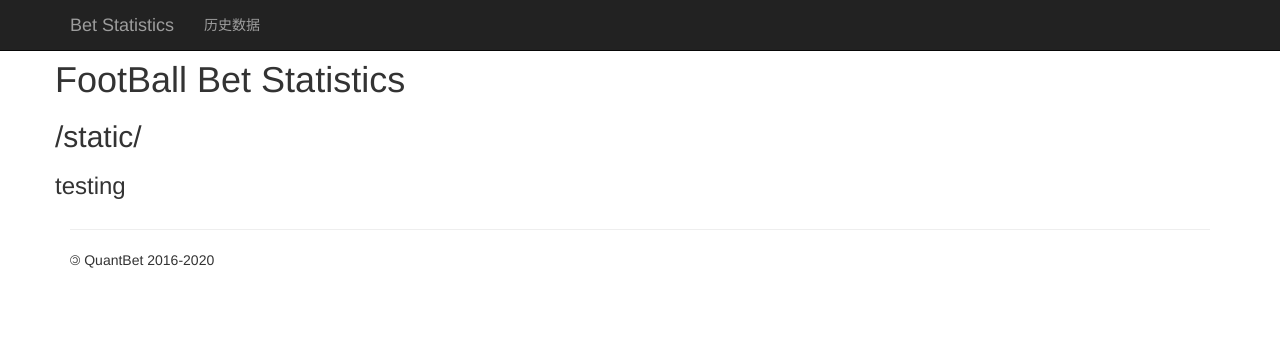
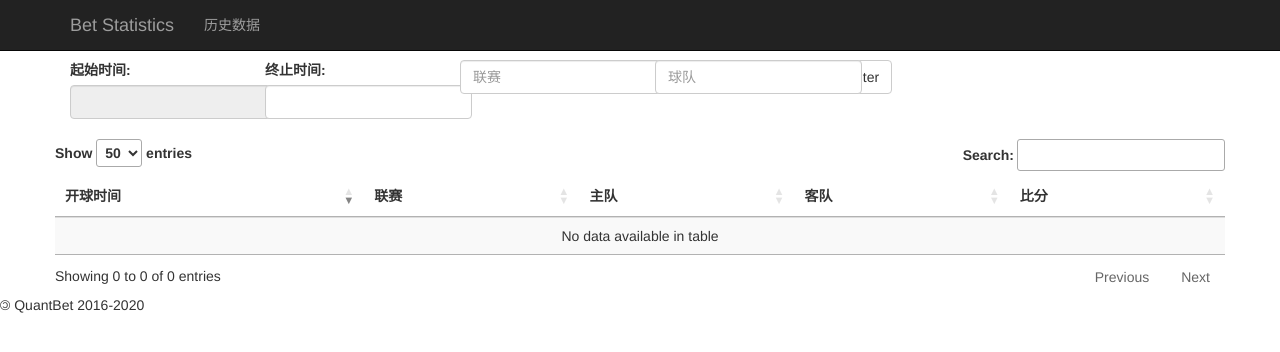
Before and after one commit to ChenjunZou/QuantBet, a Django app: page /history/ in a window 1280 px wide. Shown: the top 352 px of the page. Run offline with Django 3.2, Linux system fonts and the light colour scheme; data that the repository does not hold is empty; some libraries are stand-ins or nearby versions.

Commit message:
initial football history web page done

```diff
--- a/bet/bet/settings.py
+++ b/bet/bet/settings.py
@@ -139,6 +139,7 @@
     'django.contrib.sessions',
     'django.contrib.messages',
     'django.contrib.staticfiles',
+    'crispy_forms',
     'history',
 )
 
@@ -196,3 +197,5 @@
         },
     }
 }
+
+CRISPY_TEMPLATE_PACK = 'bootstrap3'
--- /dev/null
+++ b/bet/history/db_utils.py
@@ -0,0 +1,8 @@
+__author__ = 'tintsing'
+
+import models
+
+
+def get_all_football_game():
+    games = models.FootballGame.objects.all()
+    return games
--- /dev/null
+++ b/bet/history/templates/history/football.html
@@ -0,0 +1,46 @@
+{% extends "base.html" %}
+
+{% block title %}Football Games:{% endblock %}
+
+{% block main-panel %}
+{% include "history/form_inline.html" %}
+<div class="row">
+  <table id="football-history-table" class="table table-hover table-striped">
+    <thead>
+      <tr>
+        <th>开球时间</th>
+        <th>联赛</th>
+        <th>主队</th>
+        <th>客队</th>
+        <th>比分</th>
+      </tr>
+    </thead>
+    <tbody>
+    {% for game in games %}
+    <tr>
+      <td>{{ game.datetime|date:"Y-m-d H:i" }}</a></td>
+      <td>{{ game.leagueName }}</td>
+      <td>{{ game.homeTeam }}</td>
+      <td>{{ game.awayTeam }}</td>
+      <td>{{ game.homeScore }}:{{ game.awayScore }}</td>
+    </tr>
+    {% endfor %}
+    </tbody>
+  </table>
+</div>
+{% endblock %}
+
+{% block script %}
+<script src="{{ STATIC_URL }}js/dtpicker.js"></script>
+<script language="JavaScript">
+$("#football-history-table").DataTable({
+searching: true,
+paging: true,
+lengthMenu: [[10], [50]],
+order: [[ 0, 'desc' ]],
+})
+</script>
+<script>
+  $("#football-history-table_wrapper").css('margin-top', '20px')
+</script>
+{% endblock %}
--- /dev/null
+++ b/bet/history/templates/history/form_inline.html
@@ -0,0 +1,32 @@
+<div class="row">
+  <form class="form-inline" id="condition-form" method="get">{% csrf_token %}
+    <div class="col-xs-2">
+      <label>起始时间:</label>
+      <input type="text" class="form-control input-with-label" data-field="date" data-format="yyyy-MM-dd" id="start_date" name="start_date" readonly value="{{ start_date|date:"Y-m-d" }}">
+    </div>
+    <div class="col-xs-2">
+      <label>终止时间:</label>
+      <input type="text" class="form-control input-with-label" data-field="date" data-format="yyyy-MM-dd" id="end_date" name="end_date" value="{{ end_date|date:"Y-m-d" }}">
+    </div>
+    <div id="dtBox"></div>
+    <div class="col-xs-2">
+      <input type="text" class="form-control input-small" id="league_name" name="league_name" placeholder="联赛" value="{{ league_name }}">
+    </div>
+    <div class="col-xs-2">
+      <input type="text" class="form-control input-small" id="team" name="team" placeholder="球队" value="{{ team }}">
+    </div>
+ <!--
+    <div class="col-xs-2">
+      <label>Type:</label>
+      <select class="form-control select-with-label" id="job_type" name="job_type">
+        <option value=""></option>
+        <option value="MR"{% if job_type == "MR"%} selected {% endif %}>mr</option>
+        <option value="SPARK"{% if job_type == "SPARK"%} selected {% endif %}>spark</option>
+      </select>
+    </div>
+    -->
+    <div class="col-cxs-1">
+      <button type="submit" class="btn btn-default">Filter</button>
+    </div>
+  </form>
+</div>
--- a/bet/history/templates/history/stats_overview.html
+++ /dev/null
@@ -1,13 +0,0 @@
-{% extends "base.html" %}
-
-{% block content %}
-
-<div class="row">
-    <br>
-    <br>
-    <h1> FootBall Bet Statistics</h1>
-    <h2>{{ STATIC_URL }}</h2>
-    <h3>testing </h3>
-</div>
-
-{% endblock %}
--- a/bet/history/urls.py
+++ b/bet/history/urls.py
@@ -2,6 +2,6 @@
 
 urlpatterns = patterns(
   '',
-  url(r'^$', 'history.views.index', name='default'),
-  url(r'^index$', 'history.views.index', name='index'),
+  url(r'^$', 'history.views.football', name='default'),
+  url(r'^football$', 'history.views.football', name='football'),
 )
--- a/bet/history/views.py
+++ b/bet/history/views.py
@@ -1,9 +1,15 @@
+import logging
 from django.shortcuts import render, render_to_response
 from django.core.serializers.json import DjangoJSONEncoder
 from django.http import HttpResponse
 from django.template import RequestContext
+import db_utils
+
+logger = logging.getLogger("bet")
 
 
 # Create your views here.
-def index(request):
-    return render_to_response("history/stats_overview.html", context_instance=RequestContext(request))
+def football(request):
+    samples = db_utils.get_all_football_game()[1:10]
+    params = {'games': samples}
+    return render_to_response("history/football.html", params, context_instance=RequestContext(request))
--- a/bet/templates/base.html
+++ b/bet/templates/base.html
@@ -6,11 +6,16 @@
   <title>{%  block title %}QuantBet Portal{% endblock %}</title>
   <link rel="stylesheet" href="{{ STATIC_URL }}/bootstrap/dist/css/bootstrap.min.css">
   <link rel="stylesheet" href="{{ STATIC_URL }}/jstree/dist/themes/default/style.min.css">
-  <!--<link rel="stylesheet" href="{{ STATIC_URL }}/js/bootstrap/css/custom-bootstrap.css"/>-->
-  <link rel="stylesheet" href="{{ STATIC_URL }}/datatables.net-bs/css/dataTables.bootstrap.css"/>
+  <link rel="stylesheet" href="{{ STATIC_URL }}/css/bootstrap/custom-bootstrap.css"/>
+  <link rel="stylesheet" type="text/css" href="//cdn.datatables.net/1.10.11/css/jquery.dataTables.css">
   <link rel="stylesheet" href="{{ STATIC_URL }}/datetimepicker/dist/DateTimePicker.css">
-  {% block css %}
-  {% endblock %}
+  <style>
+    body {
+      padding-top: 60px;
+    }
+    {% block css %}
+    {% endblock %}
+  </style>
 </head>
 
 <body>
@@ -53,14 +58,25 @@
         </div><!--/.nav-collapse -->
       </div>
     </nav>
-
+<!--main-container-part-->
+    <!--
+      <div id="content">
+          <div id="content-header">
+              <div id="breadcrumb">
+                  {% block header %}
+                  {% endblock %}
+              </div>
+          </div>
+          {% block main_panel %}
+          {% endblock %}
+      </div>
+     -->
 <div class="container">
-  {% block content %}{% endblock %}
-  <hr>
+  {% block main-panel %}{% endblock %}
 </div>
 
 <footer class="footer">
-  <div class="container">
+  <div>
     <div style="-moz-transform: scaleX(-1); -o-transform: scaleX(-1); -webkit-transform: scaleX(-1); transform: scaleX(-1); display: inline-block;">
       &copy;
     </div>
@@ -70,7 +86,7 @@
 
 <script src="{{ STATIC_URL }}/jquery/dist/jquery.min.js"></script>
 <script src="{{ STATIC_URL }}/bootstrap/dist/js/bootstrap.min.js"></script>
-<script src="{{ STATIC_URL }}/datatables.net-bs/js/dataTables.bootstrap.js"></script>
+<script type="text/javascript" charset="utf8" src="//cdn.datatables.net/1.10.11/js/jquery.dataTables.js"></script>
 <script src="{{ STATIC_URL }}highcharts/highcharts.js"></script>
 <script src="{{ STATIC_URL }}datetimepicker/dist/DateTimePicker.min.js"></script>
 {% block script %}
--- a/requirements.txt
+++ b/requirements.txt
@@ -1,4 +1,5 @@
 Django==1.9.4
+django-crispy-forms==1.6.0
 requests==2.9.1
 beautifulsoup4==4.4.1
 lxml==3.6.0
```
Also changed, not shown: bet/history/football_models.py (added, +70 -0 lines), bet/history/models.py (+2 -69 lines).
